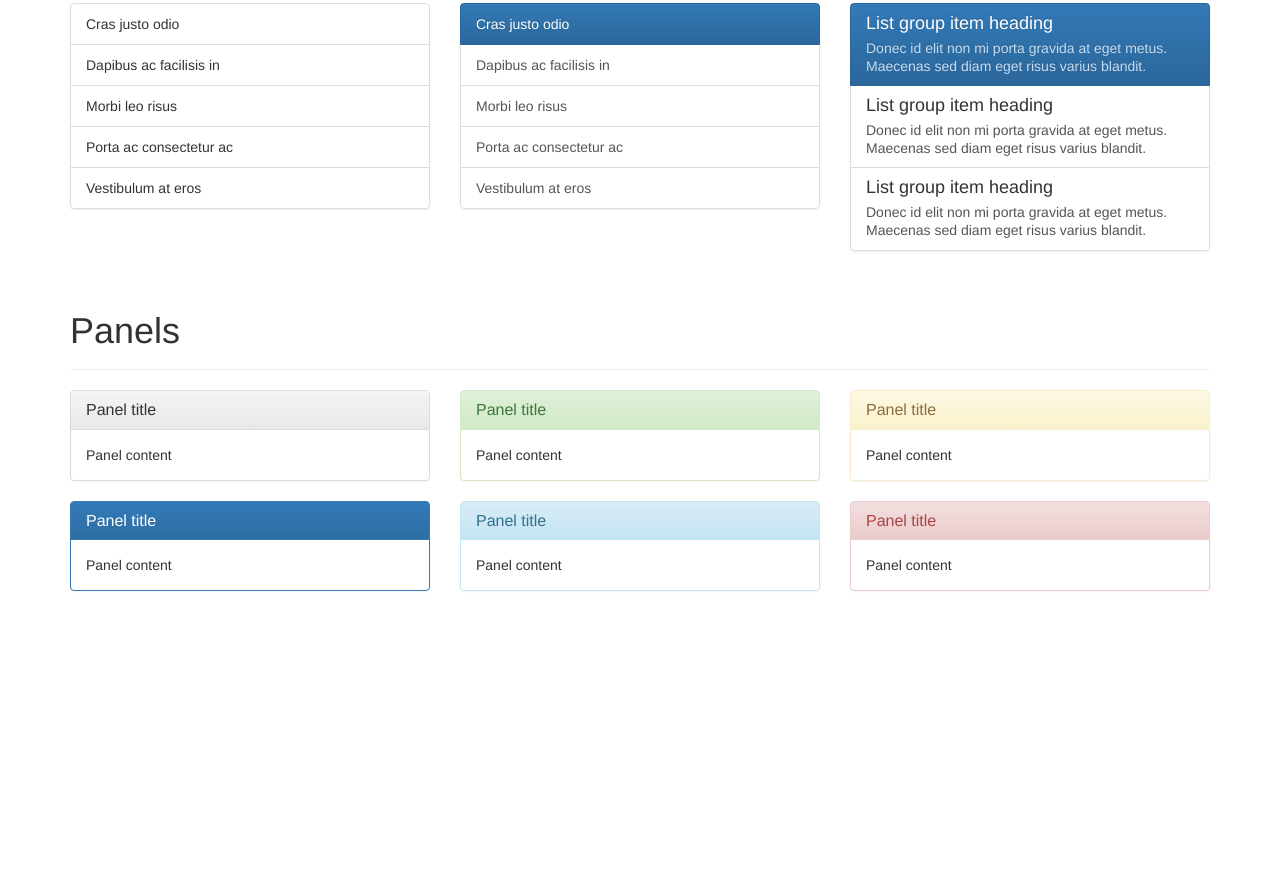
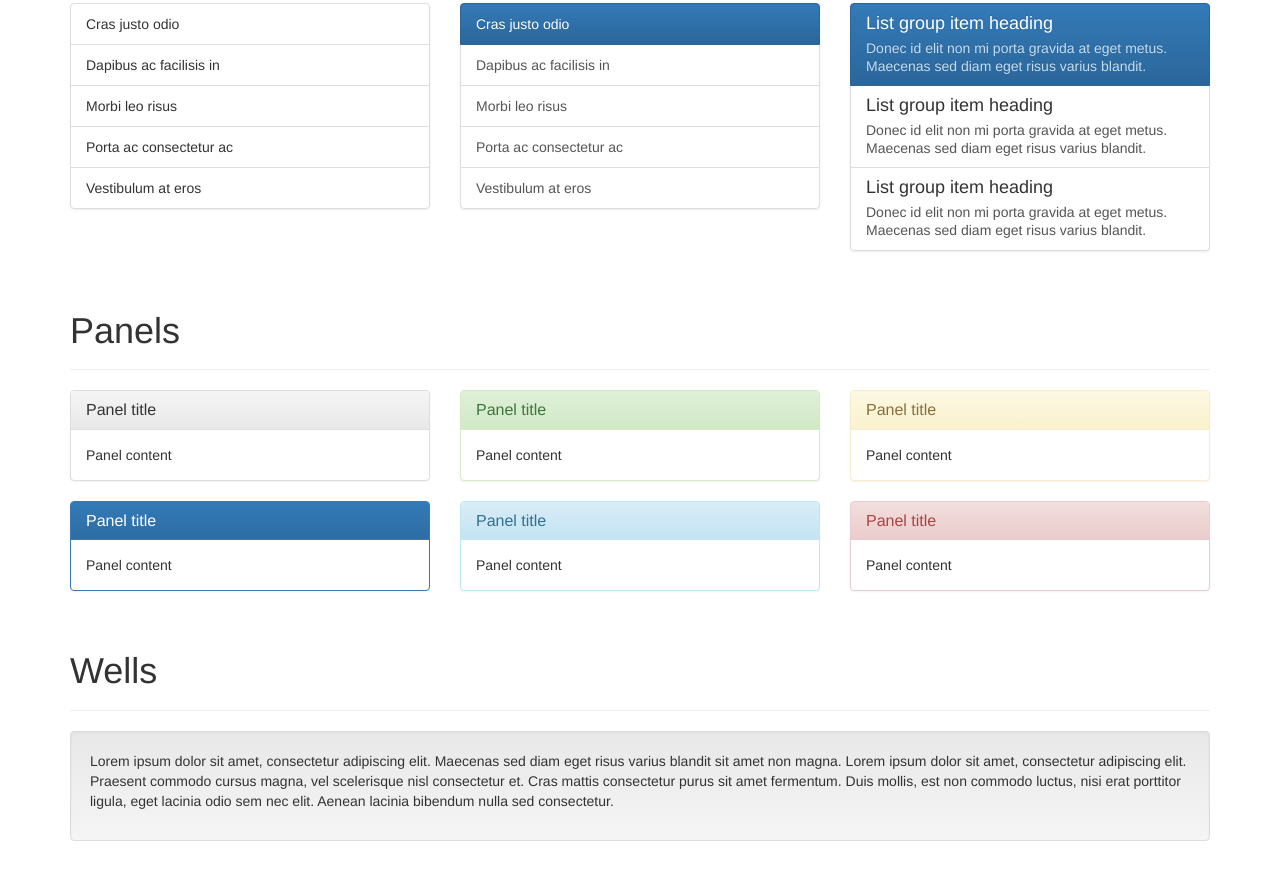
Before and after one commit to akokubo/bootstrap-sample, a plain HTML site: page index.html in a window 1280 px wide. Shown: the part 3671-4550 px from the top of the page. Before the commit the page ends 4312 px from the top, so only its background shows below. Drawn offline with nearby package versions, Linux system fonts and the light colour scheme.

Commit message:
囲みの追加

```diff
--- a/index.html
+++ b/index.html
@@ -570,6 +570,13 @@
         </div><!-- /.col-sm-4 -->
       </div>
 
+      <div class="page-header">
+        <h1>Wells</h1>
+      </div>
+      <div class="well">
+        <p>Lorem ipsum dolor sit amet, consectetur adipiscing elit. Maecenas sed diam eget risus varius blandit sit amet non magna. Lorem ipsum dolor sit amet, consectetur adipiscing elit. Praesent commodo cursus magna, vel scelerisque nisl consectetur et. Cras mattis consectetur purus sit amet fermentum. Duis mollis, est non commodo luctus, nisi erat porttitor ligula, eget lacinia odio sem nec elit. Aenean lacinia bibendum nulla sed consectetur.</p>
+      </div>
+
     </div> <!-- /container -->
 
     <!-- jQuery (necessary for Bootstrap's JavaScript plugins) -->
```
